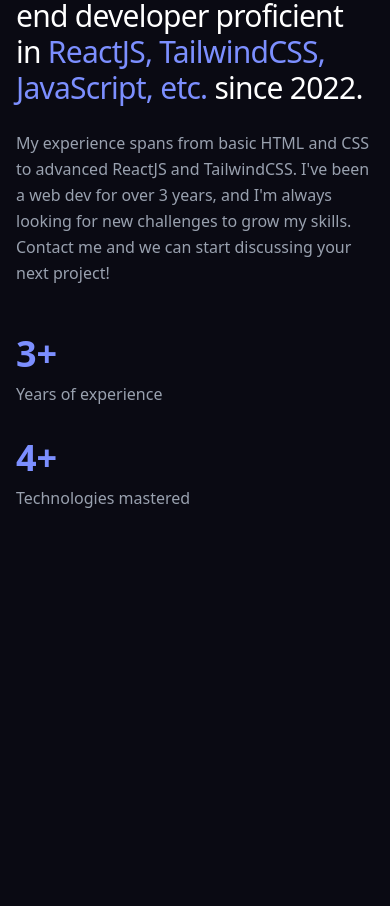
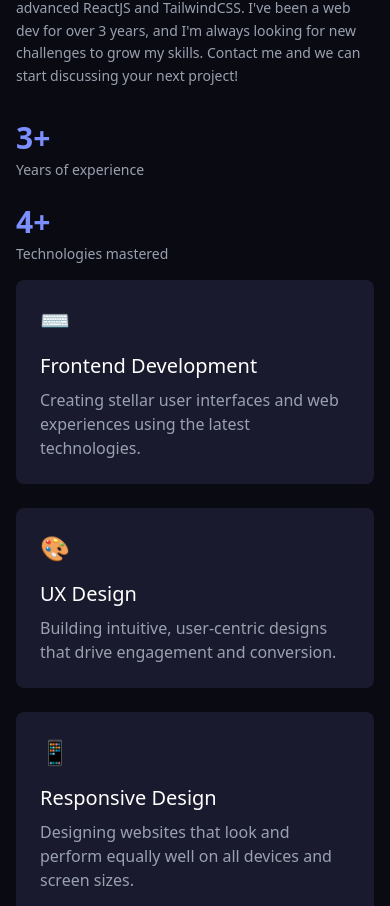
Before and after one commit to justifyman/justify, a React (Vite) app: page / in a window 390 px wide. Shown: the part 1030-1936 px from the top of the page. Built offline with nearby package versions, Linux system fonts and the light colour scheme.

Commit message:
Update About.tsx

```diff
--- a/src/components/About.tsx
+++ b/src/components/About.tsx
@@ -3,8 +3,8 @@
 const About: FC = () => {
   return (
     <div className="min-h-screen flex flex-col justify-center relative p-4 md:p-60">
-      <div className="space-y-6 md:space-y-8">
-        <h2 className="text-3xl md:text-6xl font-small text-white tracking-tight">
+      <div className="space-y-4 md:space-y-8">
+        <h2 className="text-2xl md:text-6xl font-small text-white tracking-tight">
           I'm an experienced front-end developer proficient in
           <span className="text-[#7c8fff]">
             {" "}
@@ -12,24 +12,55 @@
           </span>{" "}
           since 2022.
         </h2>
-        <p className="text-gray-400 max-w-5xl text-base md:text-xl leading-relaxed">
+        <p className="text-gray-400 max-w-5xl text-sm md:text-xl leading-relaxed">
           My experience spans from basic HTML and CSS to advanced ReactJS and
           TailwindCSS. I've been a web dev for over 3 years, and I'm always
           looking for new challenges to grow my skills. Contact me and we can
           start discussing your next project!
         </p>
-        <div className="flex flex-col sm:flex-row gap-8 sm:gap-20 pt-6 md:pt-10">
-          <div className="space-y-2">
-            <h3 className="text-[#7c8fff] text-4xl md:text-5xl font-bold">
+        <div className="flex flex-col sm:flex-row gap-6 sm:gap-20 pt-4 md:pt-10">
+          <div className="space-y-1 md:space-y-2">
+            <h3 className="text-[#7c8fff] text-3xl md:text-5xl font-bold">
               3+
             </h3>
-            <p className="text-gray-400">Years of experience</p>
+            <p className="text-gray-400 text-sm md:text-base">Years of experience</p>
           </div>
-          <div className="space-y-2">
-            <h3 className="text-[#7c8fff] text-4xl md:text-5xl font-bold">
+          <div className="space-y-1 md:space-y-2">
+            <h3 className="text-[#7c8fff] text-3xl md:text-5xl font-bold">
               4+
             </h3>
-            <p className="text-gray-400">Technologies mastered</p>
+            <p className="text-gray-400 text-sm md:text-base">Technologies mastered</p>
+          </div>
+        </div>
+
+        <div className="">
+          <div className="grid grid-cols-1 md:grid-cols-2 lg:grid-cols-3 gap-6">
+            <div className="bg-[#1a1a2e] p-6 rounded-lg transform transition-all duration-300 hover:scale-105 hover:shadow-lg hover:shadow-[#7c8fff]/20 hover:-translate-y-1">
+              <div className="text-[#7c8fff] text-2xl mb-4">⌨️</div>
+              <h3 className="text-white text-xl mb-2">Frontend Development</h3>
+              <p className="text-gray-400">
+                Creating stellar user interfaces and web experiences using the
+                latest technologies.
+              </p>
+            </div>
+
+            <div className="bg-[#1a1a2e] p-6 rounded-lg transform transition-all duration-300 hover:scale-105 hover:shadow-lg hover:shadow-[#7c8fff]/20 hover:-translate-y-1">
+              <div className="text-[#7c8fff] text-2xl mb-4">🎨</div>
+              <h3 className="text-white text-xl mb-2">UX Design</h3>
+              <p className="text-gray-400">
+                Building intuitive, user-centric designs that drive engagement
+                and conversion.
+              </p>
+            </div>
+
+            <div className="bg-[#1a1a2e] p-6 rounded-lg transform transition-all duration-300 hover:scale-105 hover:shadow-lg hover:shadow-[#7c8fff]/20 hover:-translate-y-1">
+              <div className="text-[#7c8fff] text-2xl mb-4">📱</div>
+              <h3 className="text-white text-xl mb-2">Responsive Design</h3>
+              <p className="text-gray-400">
+                Designing websites that look and perform equally well on all
+                devices and screen sizes.
+              </p>
+            </div>
           </div>
         </div>
       </div>
```
